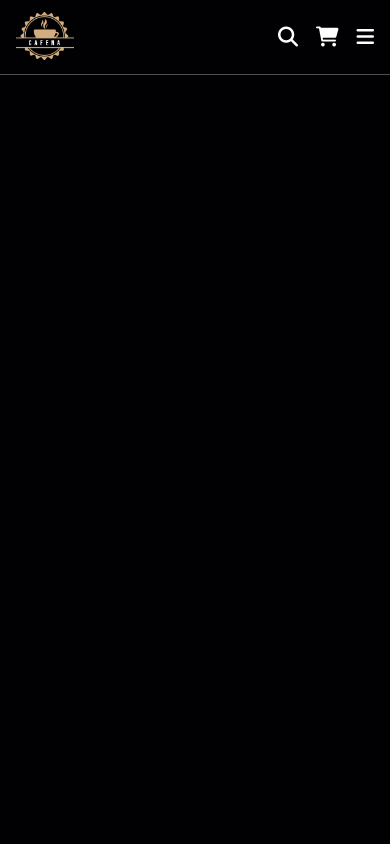
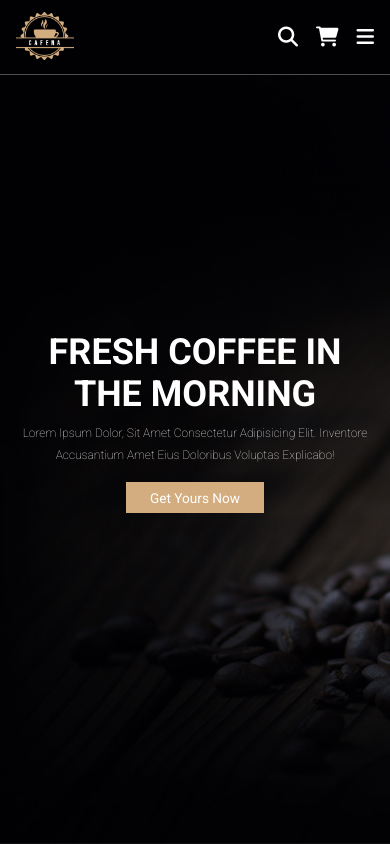
Before and after one commit to Savchhenko/Coffee-Shop, a plain HTML site: page index.html in a window 390 px wide. Drawn offline with Linux system fonts and the light colour scheme.

Commit message:
add home section

```diff
--- a/index.html
+++ b/index.html
@@ -73,6 +73,16 @@
         </div>
         <!-- ./cart-items-container -->
     </header>
+    <!-- header section ends -->
+
+    <section class="home" id="home">
+        <div class="content">
+            <h3>fresh coffee in the morning</h3>
+            <p>Lorem ipsum dolor, sit amet consectetur adipisicing elit. Inventore accusantium amet eius doloribus voluptas explicabo!</p>
+            <a href="#" class="btn">get yours now</a>
+        </div>
+    </section>
+    <!-- home section ends -->
 
     <script src="./script.js"></script>
 </body>
--- a/style.css
+++ b/style.css
@@ -50,7 +50,11 @@ body {
     letter-spacing: .2rem;
 }
 
-/* Header */
+section {
+    padding: 2rem 7%;
+}
+
+/* Header section*/
 .header {
     background: var(--bg);
     display: flex;
@@ -172,6 +176,30 @@ body {
     text-align: center;
 }
 
+/* Home section */
+.home {
+    min-height: 100vh;
+    display: flex;
+    align-items: center;
+    background: url("./images/home-img.jpeg") no-repeat;
+    background-size: cover;
+    background-position: center;
+}
+.home .content {
+    max-width: 60rem;
+}
+.home .content h3 {
+    font-size: 6rem;
+    text-transform: uppercase;
+    color: white;
+}
+.home .content p {
+    font-size: 2rem;
+    font-weight: lighter;
+    line-height: 1.8;
+    padding: 1rem 0;
+    color: #eee;
+}
 
 
 
@@ -190,6 +218,9 @@ body {
     }
     .header {
         padding: 1.5em 2rem;
+    }
+    section {
+        padding: 2rem;
     }
 }
 @media (max-width: 768px) {
@@ -218,7 +249,17 @@ body {
     .header .search-form {
         width: 90%;
         right: 2rem;
-
+    }
+    .home {
+        background-position: left;
+        justify-content: center;
+        text-align: center;
+    }
+    .home .content h3 {
+        font-size: 4.5rem;
+    }
+    .home .content p {
+        font-size: 1.5rem;
     }
 }
 @media (max-width: 450px) {
```
